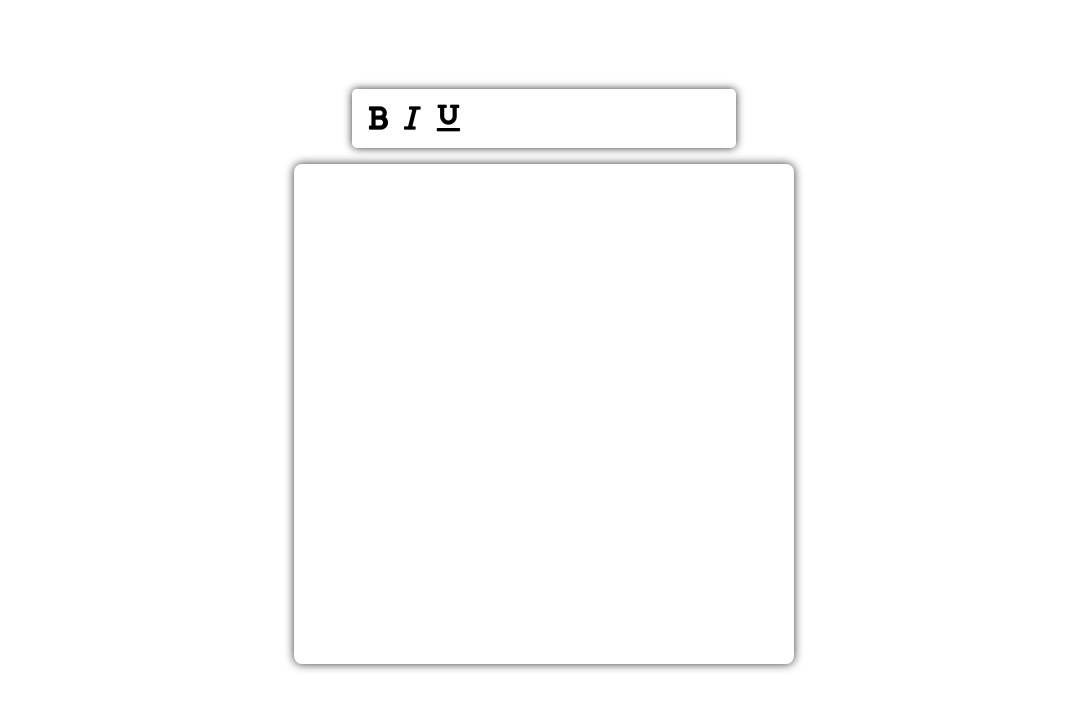
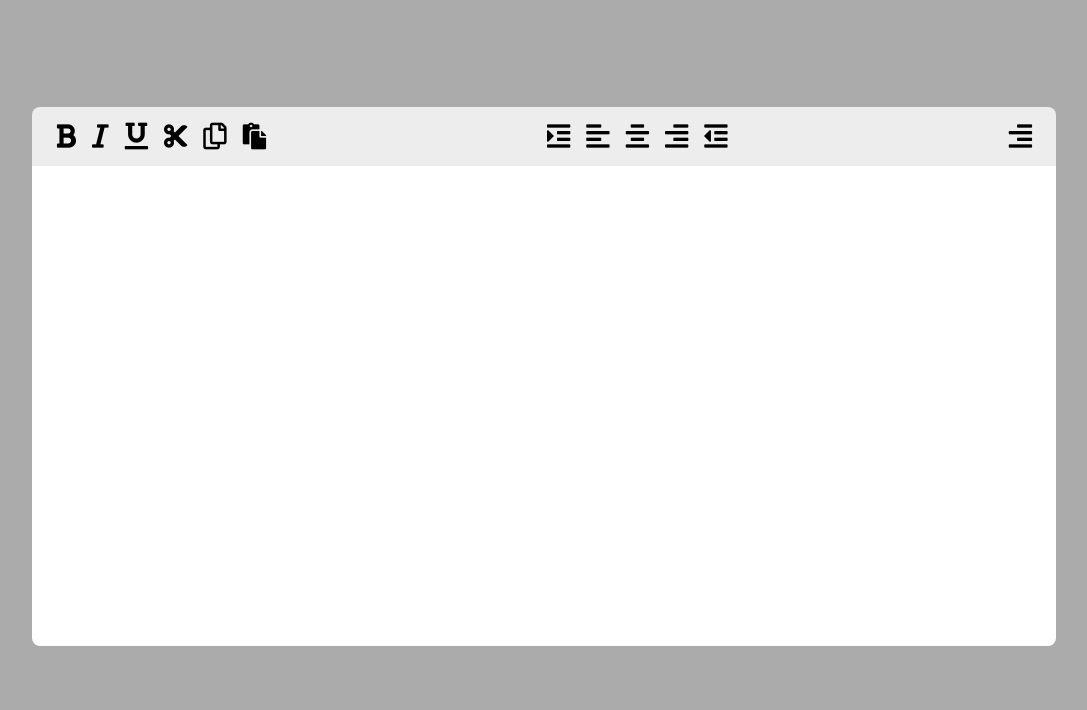
Before and after one commit to vitorhugo-guedes/richText-editor, a plain HTML site: page index.html in a window 1280 px wide. Shown: the whole page, without its empty margins (96-1183 px from the left). Drawn offline with Linux system fonts and the light colour scheme.

Commit message:
Update
- new options
- first layout

```diff
--- a/main.css
+++ b/assets/main.css
@@ -8,49 +8,60 @@ body{
     min-height: calc(100vh - 3rem);
     display: grid;
     place-items: center;
+    background-color: hsl(0, 0%, 67%);
 }
 main{
     padding: 3em 0;
     width: 100%;
+
     display: flex;
     flex-direction: column;
     justify-content: center;
     align-items: center;
-    gap: 1em;
-    background-color: white;
+
 }
 .container-options{
-    width: 30%;
-    padding: 1em;
+    width: 80%;
+    padding: 1em 1.5em;
+
     display: flex;
-    align-items: flex-start;
+    align-items: center;
+    justify-content: space-between;
 
-    border-radius: 0.3em;
-    box-shadow: 0 0 0.5em 0 hsl(0, 0%, 20%);
+    /* box-shadow: 1px 0 0.3rem rgba(0, 0, 0, 0.473); */
+    border-top-left-radius: 0.5rem;
+    border-top-right-radius: 0.5rem;
 
-    background-color: white;
+    background-color: hsl(0, 0%, 93%);
 }
 .list-options{
     list-style: none;
     display: flex;
-    justify-content: center;
     gap: 1em;
+
+    /* background-color: lightcoral; */
 }
+
 .btn-option{
     background: none;
     cursor: pointer;
     outline: none;
     border: none;
 }
+
 .editor{
-    min-height: 500px;
-    width: 500px;
+    min-height: 30em;
+    width: 80%;
 
     padding: 1em 0.75em;
 
-    border-radius: 0.5em;
-    box-shadow: 0 0 0.60em 0 hsl(0, 0%, 20%);
+    border-bottom-left-radius: 0.5rem;
+    border-bottom-right-radius: 0.5rem;
+    /* box-shadow: 0 15px 1rem grey; */
 
     background-color: white;
     color: black;
 }
+.editor:focus{
+    outline: none;
+}
--- a/index.html
+++ b/index.html
@@ -5,27 +5,64 @@
     <meta http-equiv="X-UA-Compatible" content="IE=edge">
     <meta name="viewport" content="width=device-width, initial-scale=1.0">
     <title>Text Edit</title>
-    <link rel="stylesheet" href="main.css">
+    <link rel="stylesheet" href="/assets/main.css">
     <link rel="stylesheet" href="https://cdnjs.cloudflare.com/ajax/libs/font-awesome/5.15.3/css/all.min.css">
 </head>
 <body>
     <main>
         <section class="container-options">
-            <ul id="listOptions" class="list-options">
+
+            <!-- Format options -->
+            <ul class="list-options text-options">
                 <li class="option" data-command="bold">
-                    <button class="btn-option"><i class="fas fa-bold fa-2x"></i></button>
+                    <button class="btn-option" title="Negrito | Bold"><i class="fas fa-bold fa-2x"></i></button>
                 </li>
                 <li class="option" data-command="italic">
-                    <button class="btn-option"><i class="fas fa-italic fa-2x"></i></button>
+                    <button class="btn-option" title="Itálico | Italic"><i class="fas fa-italic fa-2x"></i></button>
                 </li>
                 <li class="option" data-command="underline">
-                    <button class="btn-option"><i class="fas fa-underline fa-2x"></i></button>
+                    <button class="btn-option" title="Sublinhado | Underline"><i class="fas fa-underline fa-2x"></i></button>
+                </li>
+                <li class="option" data-command="cut">
+                    <button class="btn-option" title="Recortar | Cut"><i class="fas fa-cut fa-2x"></i></button>
+                </li>
+                <li class="option" data-command="copy">
+                    <button class="btn-option" title="Copiar | Copy"><i id="copy-icon" class="far fa-copy fa-2x"></i></button>
+                </li>
+                <li class="option" data-command="paste">
+                    <button class="btn-option" title="Colar | Paste"><i class="fas fa-paste fa-2x"></i></button>
+                </li>
+            </ul>
+
+            <!-- Alignment options -->
+            <ul class="list-options alignment-options">
+                <li class="option" data-command="indent">
+                    <button class="btn-option" title="Espaço a direita | Indent"><i class="fas fa-indent fa-2x"></i></button>
+                </li>
+                <li class="option" data-command="justifyLeft">
+                    <button class="btn-option" title="Texto a esquerda | Text Left"><i class="fas fa-align-left fa-2x"></i></button>
+                </li>
+                <li class="option" data-command="justifyCenter">
+                    <button class="btn-option" title="Centralizar | Centralize"><i class="fas fa-align-center fa-2x"></i></button>
+                </li>
+                <li class="option" data-command="justifyRight">
+                    <button class="btn-option" title="Texto a direita | Text Right"><i class="fas fa-align-right fa-2x"></i></button>
+                </li>
+                <li class="option" data-command="outdent">
+                    <button class="btn-option" title="Espaço a esquerda | Outdent"><i class="fas fa-outdent fa-2x"></i></button>
+                </li>
+            </ul>
+
+            <!-- Font Options -->
+            <ul class="list-options font-options">
+                <li class="option" data-command="justifyFull">
+                    <button class="btn-option" title="Texto a direita | Text Right"><i class="fas fa-align-right fa-2x"></i></button>
                 </li>
             </ul>
         </section>
         <section onload="load()" id="editor" contenteditable="true" class="editor"></section>
     </main>
 
-    <script src="main.js"></script>
+    <script src="/source/main.js"></script>
 </body>
 </html>
--- a/main.js
+++ b/source/main.js
@@ -8,6 +8,10 @@ function load(){
 tools.forEach(btn => {
     let cmd = btn.dataset.command;
     btn.addEventListener('click', ()=>{
-        document.execCommand(cmd, false, null)
+        applyCommand(cmd);
     })
 });
+
+function applyCommand(command){
+    document.execCommand(command, false, null);
+}
```
